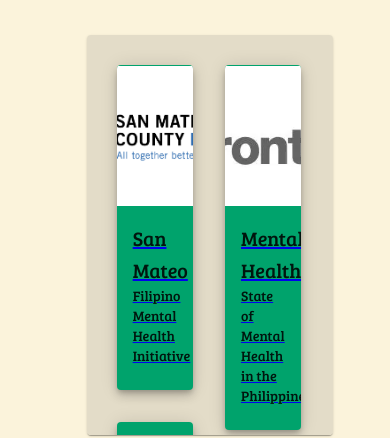
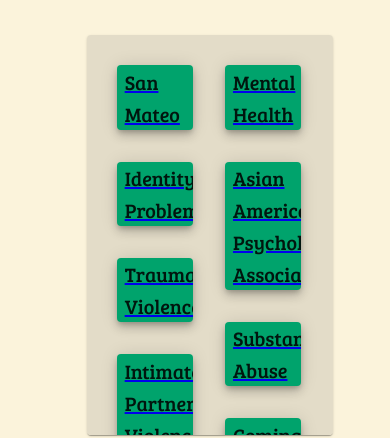
Before and after one commit to vjonesb/vtfasa, a React (Create React App) app: page /resources in a window 390 px wide. Shown: the part 417-855 px from the top of the page. Built offline with nearby package versions, Linux system fonts and the light colour scheme.

Commit message:
Made resources page mobile friendly

```diff
--- a/src/components/pages/resourcesPage/ResourcesTemplate.js
+++ b/src/components/pages/resourcesPage/ResourcesTemplate.js
@@ -13,7 +13,7 @@
  */
 
 
-import { Card, CardContent, CardMedia, Typography, Paper } from "@mui/material";
+import { Card, CardContent, CardMedia, Typography, Paper, useMediaQuery } from "@mui/material";
 import Grid from "@mui/material/Unstable_Grid2/Grid2";
 import { styled } from '@mui/system';
 import Masonry from '@mui/lab/Masonry';
@@ -21,14 +21,6 @@
 
 
 const ResourcesTemplate = (props) => {
-
-    const ContentWrapper = styled(CardContent)(({theme}) => ({
-        position: 'absolute',
-        top: 0,
-        bottom: 0,
-        left: 0,
-        right: 0,
-    }));
 
     const CustomCard = styled(Card)(({ theme }) => ({
         background: props.color,
@@ -38,6 +30,9 @@
             paddingTop: '100%',
         }
     }));
+
+    const isSmallScreen = useMediaQuery((theme) => theme.breakpoints.down('sm'));
+
 
     return(
         <Grid container xs = {12}>
@@ -53,7 +48,15 @@
                         <Masonry columns={2} spacing={4}>
                             {props.images.map((item, i) => (
                                 <a href={item.link} target="_blank" rel="noopener noreferrer">
-                                <CustomCard elevation={6}>
+                                {isSmallScreen ? (
+                                    <CustomCard elevation = {6}>
+                                        <Typography variant = "h6" ml = {1}>
+                                            {item.title}
+                                        </Typography>
+                                    </CustomCard>
+
+                                ) : (
+                                    <CustomCard elevation={6}>
                                     <CardMedia sx = {{height: 140}}
                                     image = {item.img}/>
                                     <CardContent>
@@ -65,6 +68,9 @@
                                         </Typography>
                                     </CardContent>
                                 </CustomCard>
+
+                                )}
+
                                 </a>
                             ))}
                         </Masonry>
```
